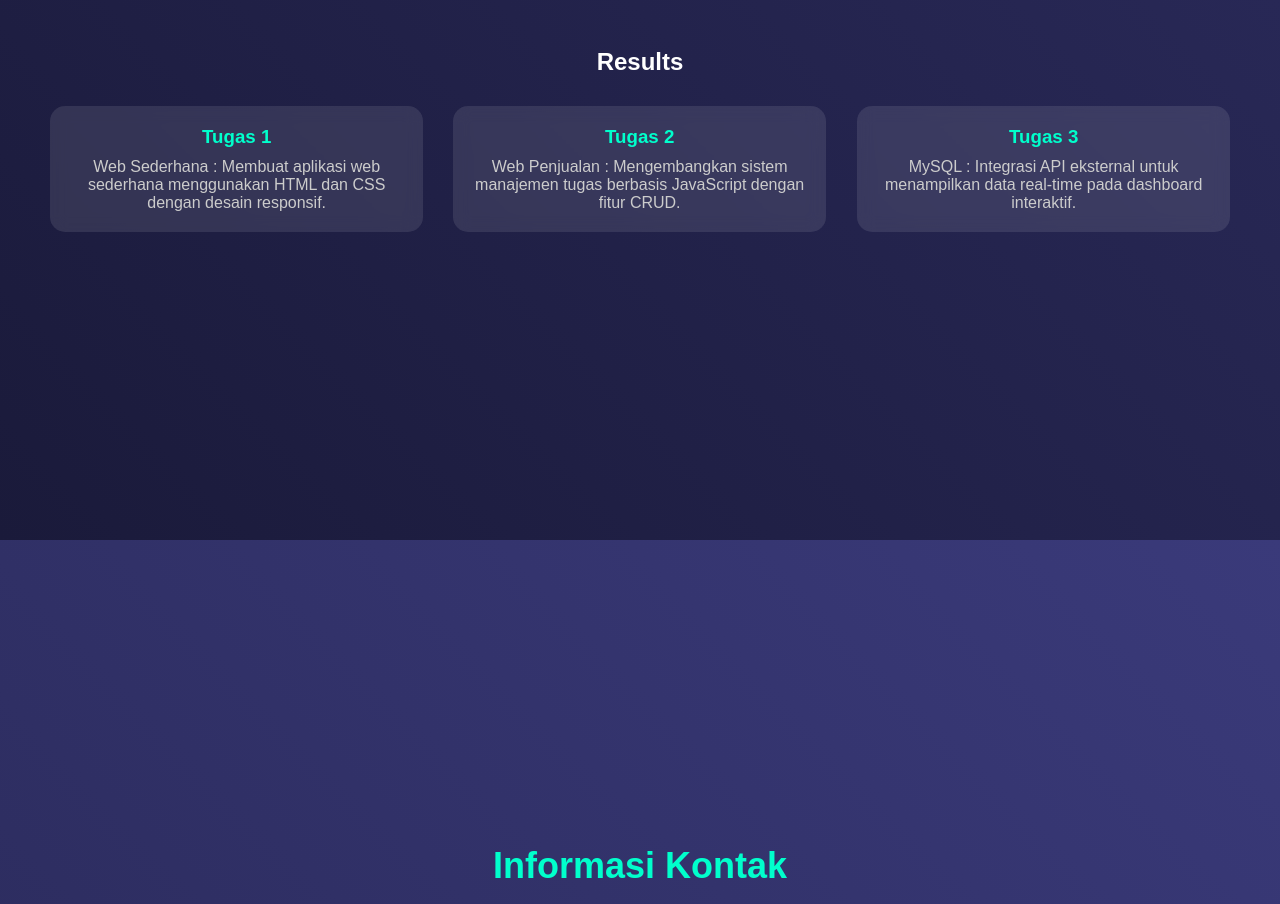
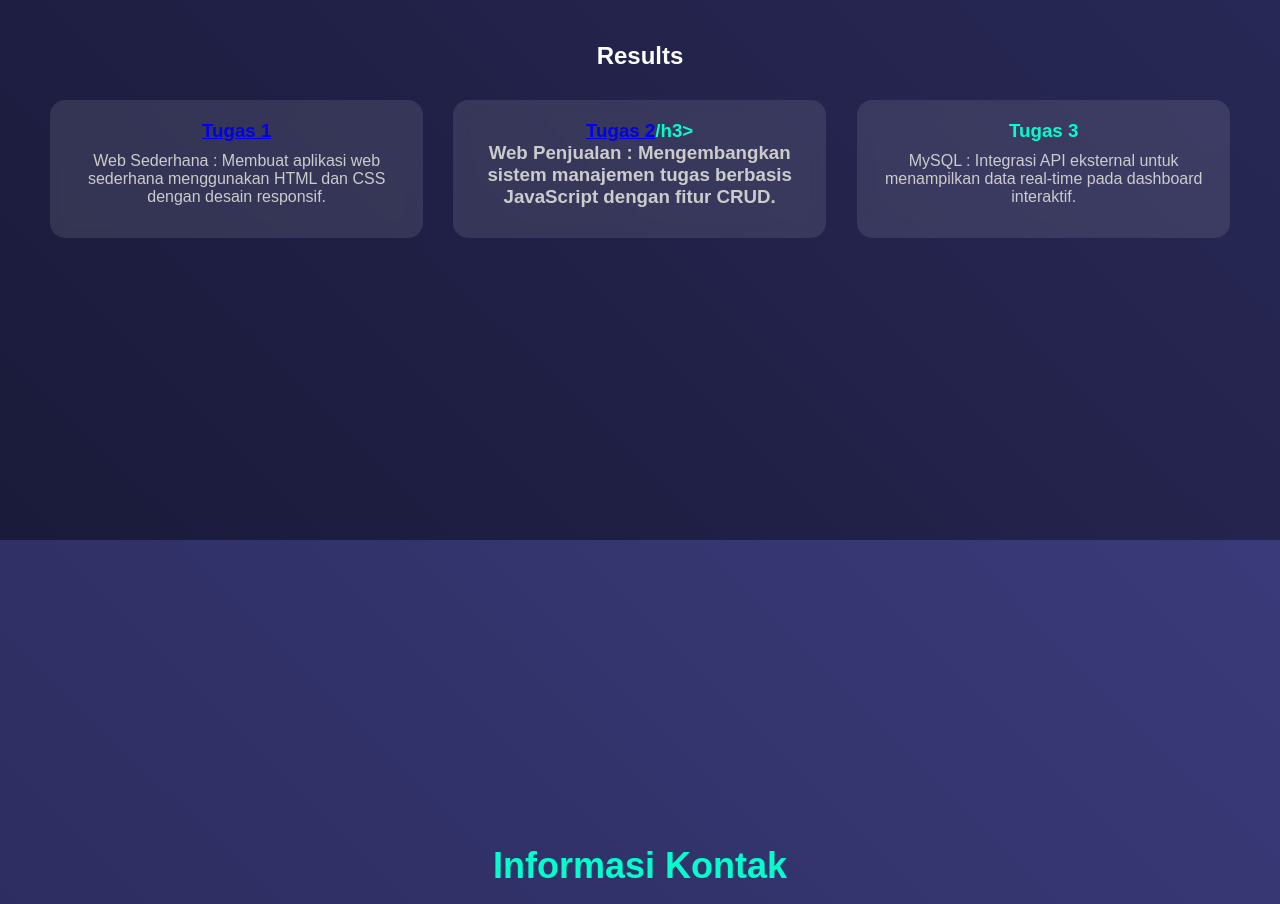
Before and after one commit to kevinfjr/kevin0003, a plain HTML site: page index.html in a window 1280 px wide. Shown: the part 1060-1964 px from the top of the page. Drawn offline with Linux system fonts and the light colour scheme; a script that the page names is missing.

Commit message:
Update index.html

```diff
--- a/index.html
+++ b/index.html
@@ -265,11 +265,11 @@
         <h2>Results</h2>
         <div class="task-grid">
             <div class="task-card">
-                <h3>Tugas 1</h3>
+               <h3><a href="web-sederhana.html">Tugas 1</a></h3>
                 <p>Web Sederhana : Membuat aplikasi web sederhana menggunakan HTML dan CSS dengan desain responsif.</p>
             </div>
             <div class="task-card">
-                <h3>Tugas 2</h3>
+                <h3><a href="penjualan.html">Tugas 2</a>/h3>
                 <p>Web Penjualan : Mengembangkan sistem manajemen tugas berbasis JavaScript dengan fitur CRUD.</p>
             </div>
             <div class="task-card">
```
